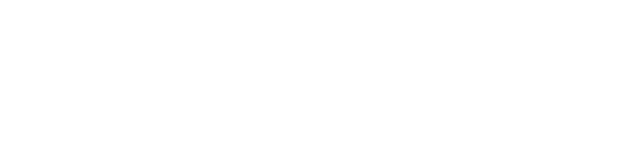
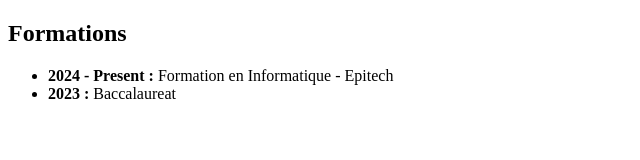
Before and after one commit to Momobiscuit73-ops/mon-cv, a plain HTML site: page index.html in a window 1280 px wide. Shown: the whole page, without its empty margins (0-640 px from the left). Drawn offline with Linux system fonts and the light colour scheme.

Commit message:
mise en place de la section formations

```diff
--- a/index.html
+++ b/index.html
@@ -7,6 +7,12 @@
     <link rel="stylesheet" href="style.css">
 </head>
 <body>
-
+    <section id="formations">
+        <h2>Formations</h2>
+        <ul>
+            <li><strong>2024 - Present :</strong> Formation en Informatique - Epitech</li>
+            <li><strong>2023 :</strong> Baccalaureat</li>
+        </ul>
+    </section>
 </body>
 </html>
```
